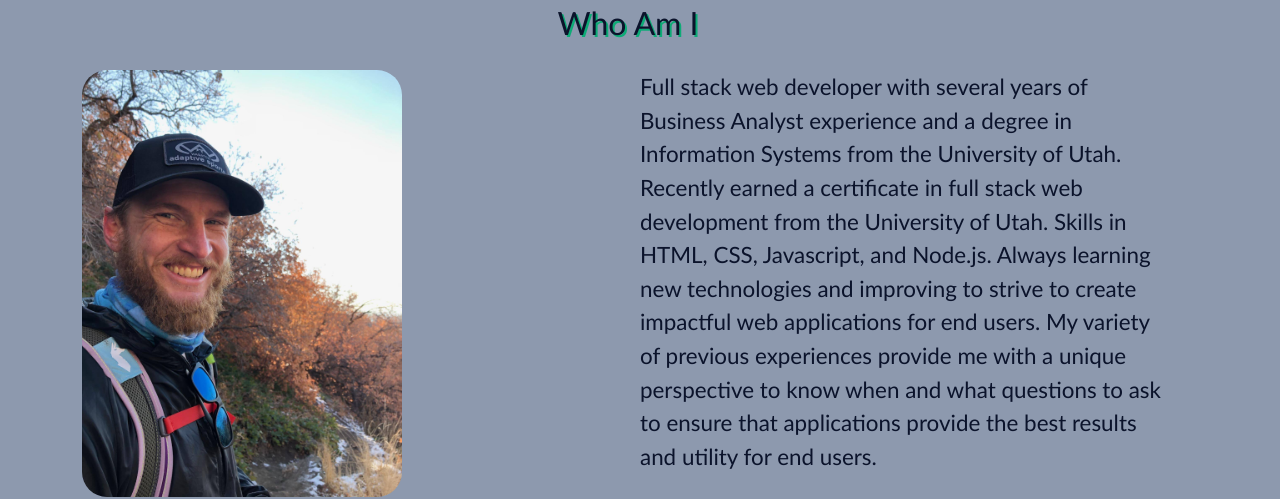
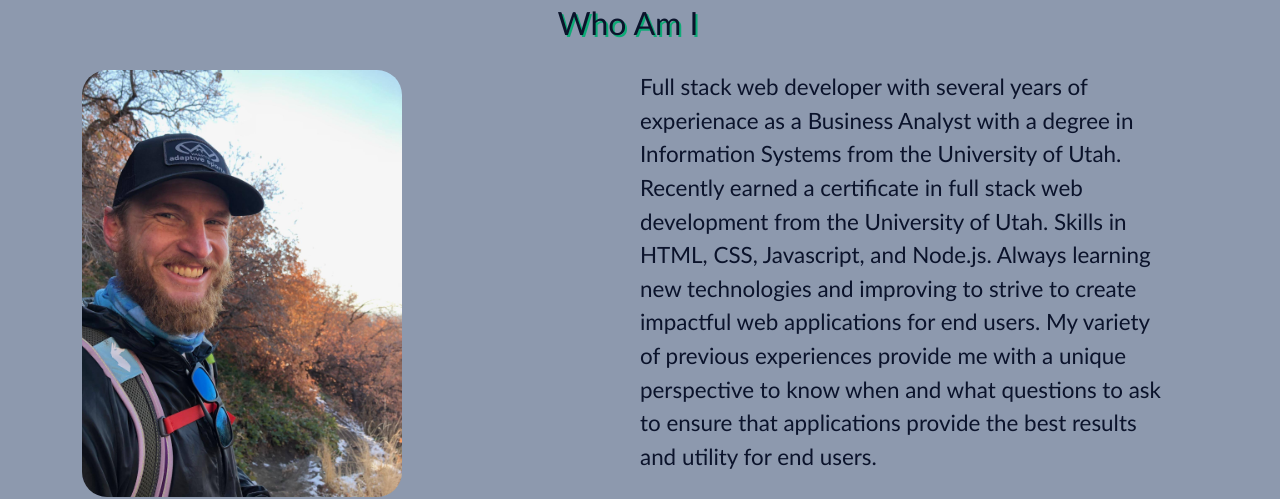
Before and after one commit to ds1242/portfolio-react, a React (Create React App) app: page / in a window 1280 px wide. Shown: the part 453-952 px from the top of the page. Built offline with nearby package versions, Linux system fonts and the light colour scheme.

Commit message:
fixed typo  in about text

```diff
--- a/src/components/App/App.jsx
+++ b/src/components/App/App.jsx
@@ -17,7 +17,7 @@ function App() {
   const [ resumeSelected, setResumeSelected ] = useState(false);
 
 
-  const aboutText = "Full stack web developer with several years of Business Analyst experience and a degree in Information Systems from the University of Utah.  Recently earned a certificate in full stack web development from the University of Utah. Skills in HTML, CSS, Javascript, and Node.js.  Always learning new technologies and improving to strive to create impactful web applications for end users.  My variety of previous experiences provide me with a unique perspective to know when and what questions to ask to ensure that applications provide the best results and utility for end users.";
+  const aboutText = "Full stack web developer with several years of experienace as a Business Analyst with a degree in Information Systems from the University of Utah.  Recently earned a certificate in full stack web development from the University of Utah. Skills in HTML, CSS, Javascript, and Node.js.  Always learning new technologies and improving to strive to create impactful web applications for end users.  My variety of previous experiences provide me with a unique perspective to know when and what questions to ask to ensure that applications provide the best results and utility for end users.";
   return (
    <div className="App">
       <Nav
```
